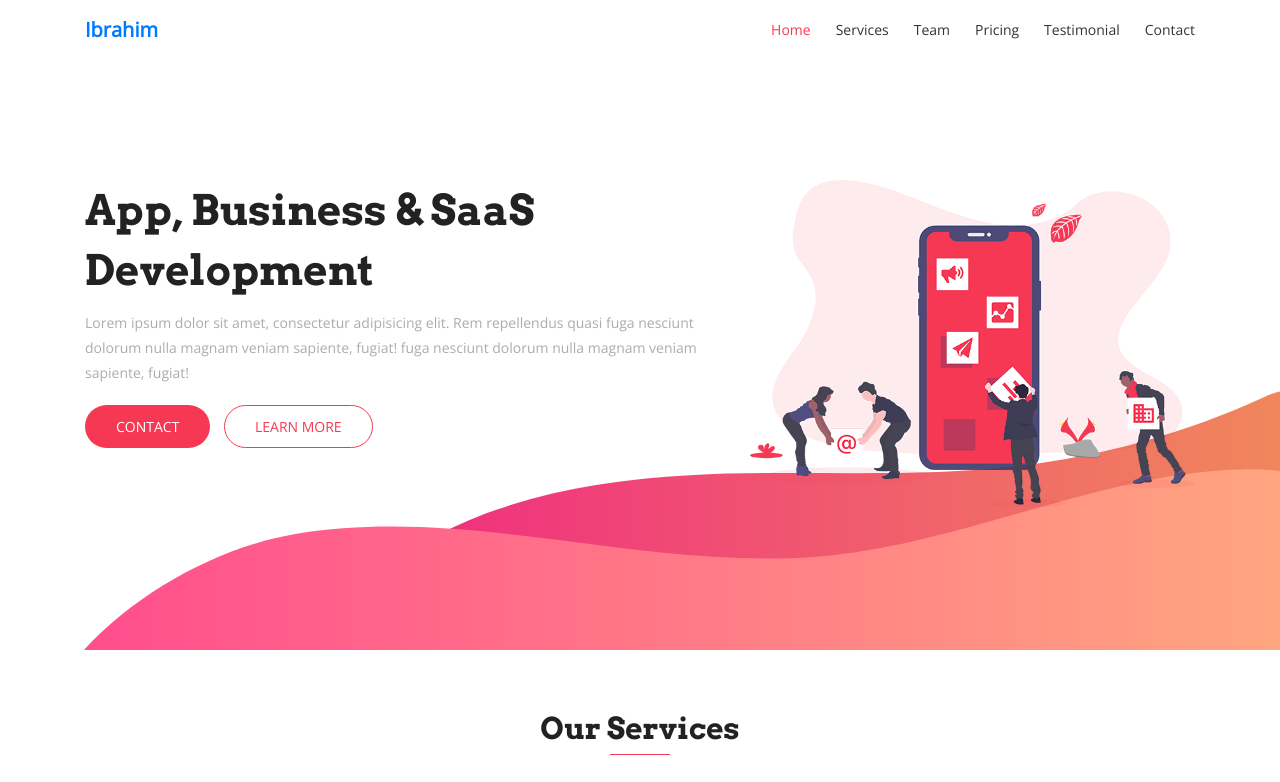
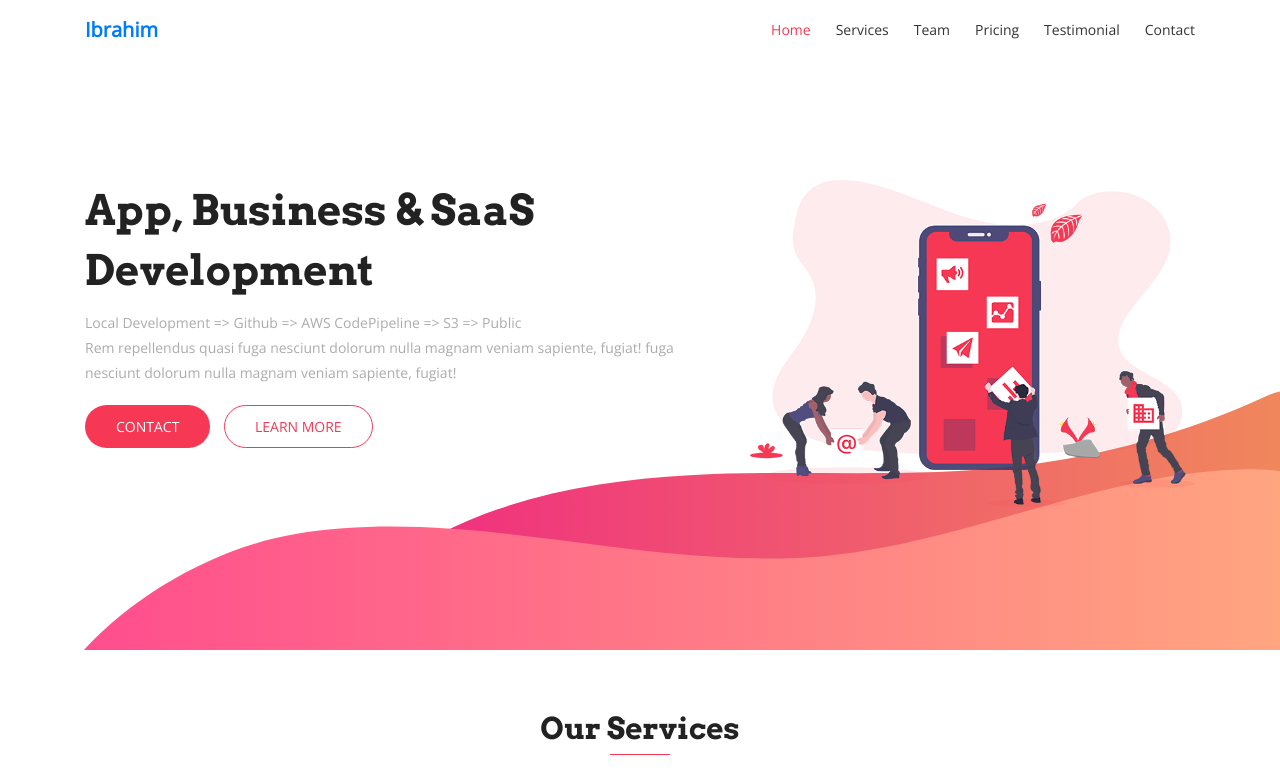
Before and after one commit to shuvoaftab/sji-aws, a plain HTML site: page index.html in a window 1280 px wide. Shown: the top 782 px of the page. Drawn offline with nearby package versions, Linux system fonts and the light colour scheme; files whose address does not match are found by name.

Commit message:
Update index.html

```diff
--- a/index.html
+++ b/index.html
@@ -80,7 +80,7 @@
             <div class="col-lg-7 col-md-12 col-sm-12 col-xs-12">
               <div class="contents">
                 <h2 class="head-title">App, Business & SaaS<br>Development</h2>
-                <p>Lorem ipsum dolor sit amet, consectetur adipisicing elit. Rem repellendus quasi fuga nesciunt dolorum nulla magnam veniam sapiente, fugiat! fuga nesciunt dolorum nulla magnam veniam sapiente, fugiat!</p>
+                <p>Local Development => Github => AWS CodePipeline => S3 => Public </p><p>Rem repellendus quasi fuga nesciunt dolorum nulla magnam veniam sapiente, fugiat! fuga nesciunt dolorum nulla magnam veniam sapiente, fugiat!</p>
                 <div class="header-button">
                   <a href="#" class="btn btn-common">Contact</i></a>
                   <a href="#" class="btn btn-border video-popup">Learn More</i></a>
```
